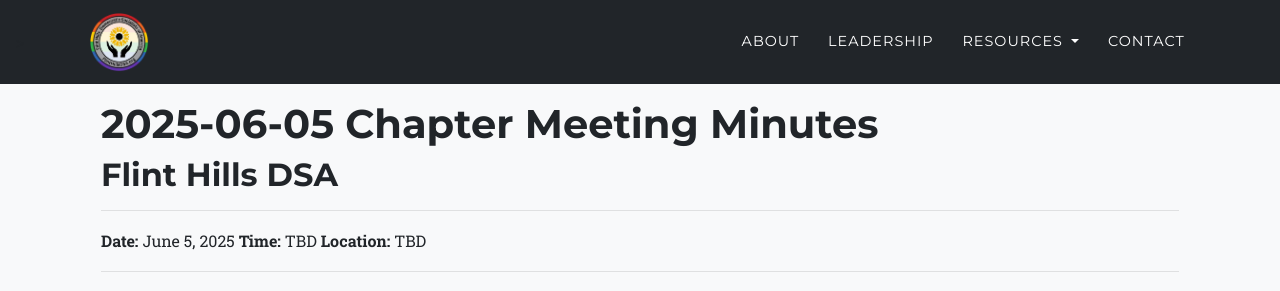
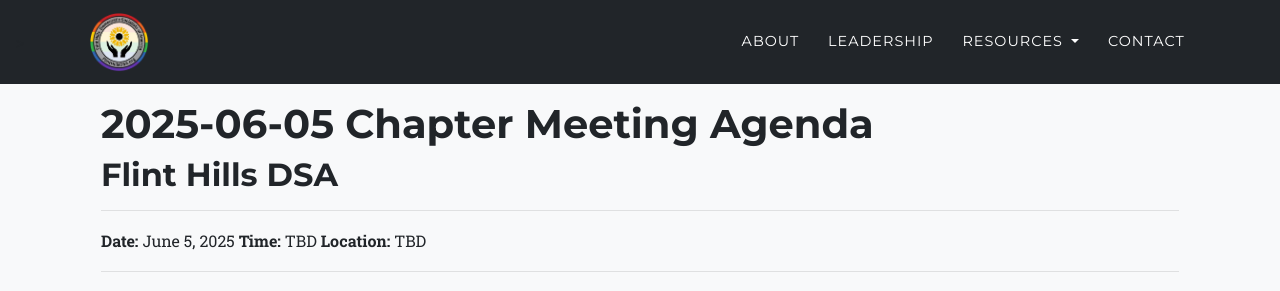
Before and after one commit to flinthillsdsa/website, a Jekyll site: the page built from _resources/chapter-documentation/chapter-meetings/files/2025-06-05-chapter-meeting/index.md, in a window 1280 px wide and 927 px high. Shown: the top 291 px of the window. Built offline with Jekyll 4.4.1, drawn with Linux system fonts in a browser that asks for light colours; some web fonts are replaced.

Commit message:
Sync updated resources

```diff
--- a/_resources/chapter-documentation/chapter-meetings/files/2025-06-05-chapter-meeting/index.md
+++ b/_resources/chapter-documentation/chapter-meetings/files/2025-06-05-chapter-meeting/index.md
@@ -1,12 +1,12 @@
 ---
 layout: resource
 section: resources
-title: 2025-06-05 Chapter Meeting Minutes
+title: 2025-06-05 Chapter Meeting Agenda
 hide_title: true
 permalink: /resources/chapter-documentation/chapter-meetings/files/2025-06-05-chapter-meeting/
 ---
 
-# 2025-06-05 Chapter Meeting Minutes
+# 2025-06-05 Chapter Meeting Agenda
 
 ## Flint Hills DSA
 
```
Also changed, not shown: _resources/chapter-documentation/chapter-meetings/index.md (+1 -1 lines).
